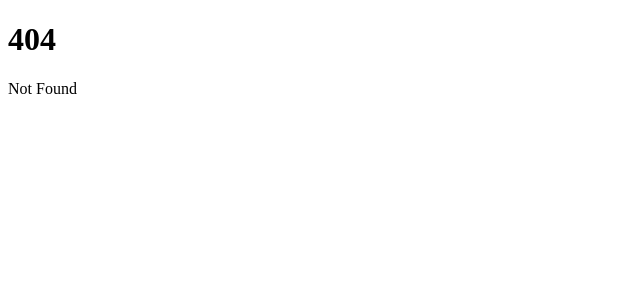
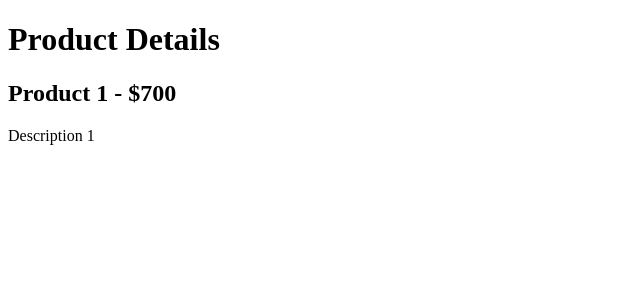
Before and after one commit to artT14/sveltekit-playground, a SvelteKit app in the folder sk-loading-data/: page /products/1 in a window 1280 px wide. Before the commit this address had no page. Shown: the top 300 px of the page, without its empty margins (0-640 px from the left). Built offline with nearby package versions, Linux system fonts and the light colour scheme; data requests are answered from the project's data file.

Commit message:
Using URL Data

```diff
--- /dev/null
+++ b/sk-loading-data/src/routes/products/[productId]/+page.server.js
@@ -0,0 +1,13 @@
+// SERVER LOAD FUNCTION
+export const load = async (serverLoadEvent) =>{
+    const { fetch, params, url, route } = serverLoadEvent;
+    console.log({params, url, route: route.id})
+    const {productId} = params;
+    const title = "Product Details";
+    const response = await fetch(`http://localhost:4000/products/${productId}`);
+    const product = await response.json();
+    return {
+        title,
+        product
+    }
+}
--- /dev/null
+++ b/sk-loading-data/src/routes/products/[productId]/+page.svelte
@@ -0,0 +1,10 @@
+<script>
+    export let data;
+    const {title, product} = data;
+</script>
+
+<h1>{title}</h1>
+<div>
+    <h2>{product.title} - ${product.price}</h2>
+    <p>{product.description}</p>
+</div>
```
